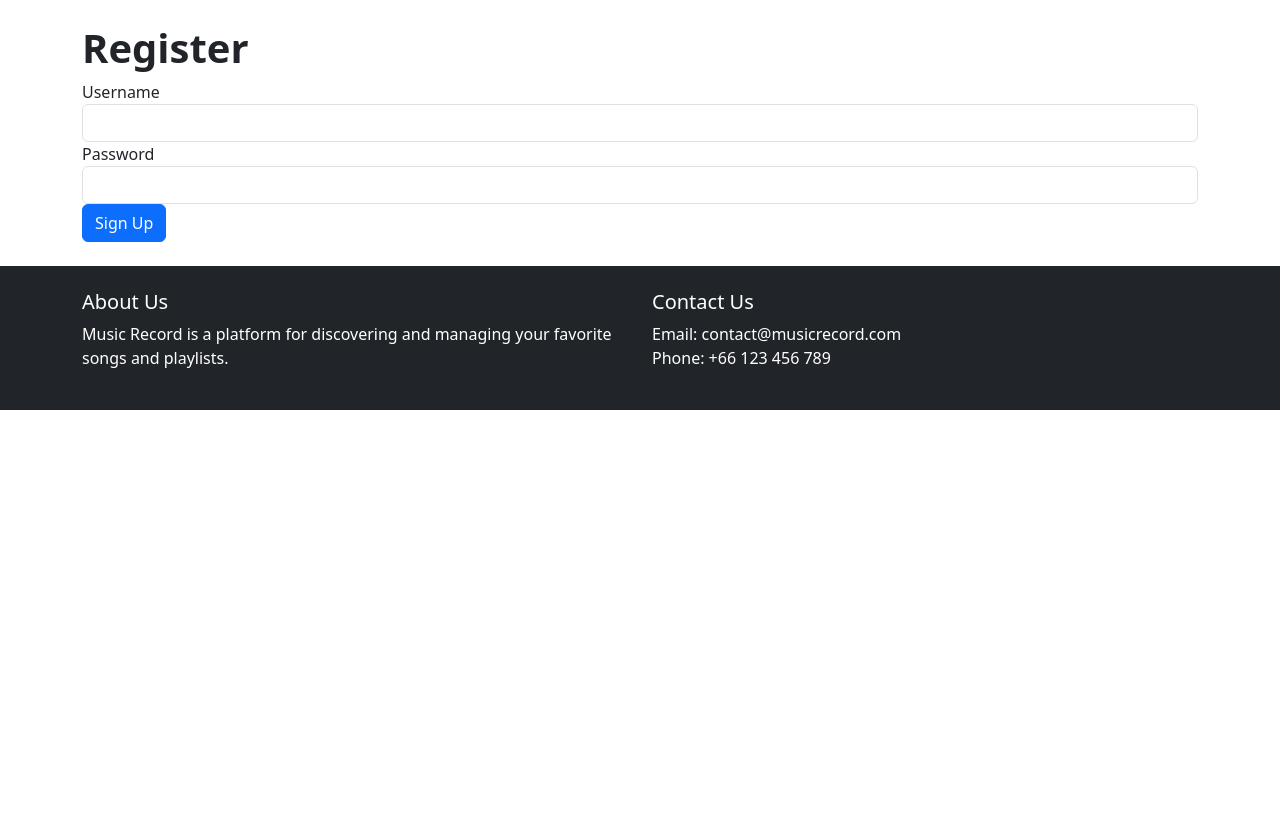
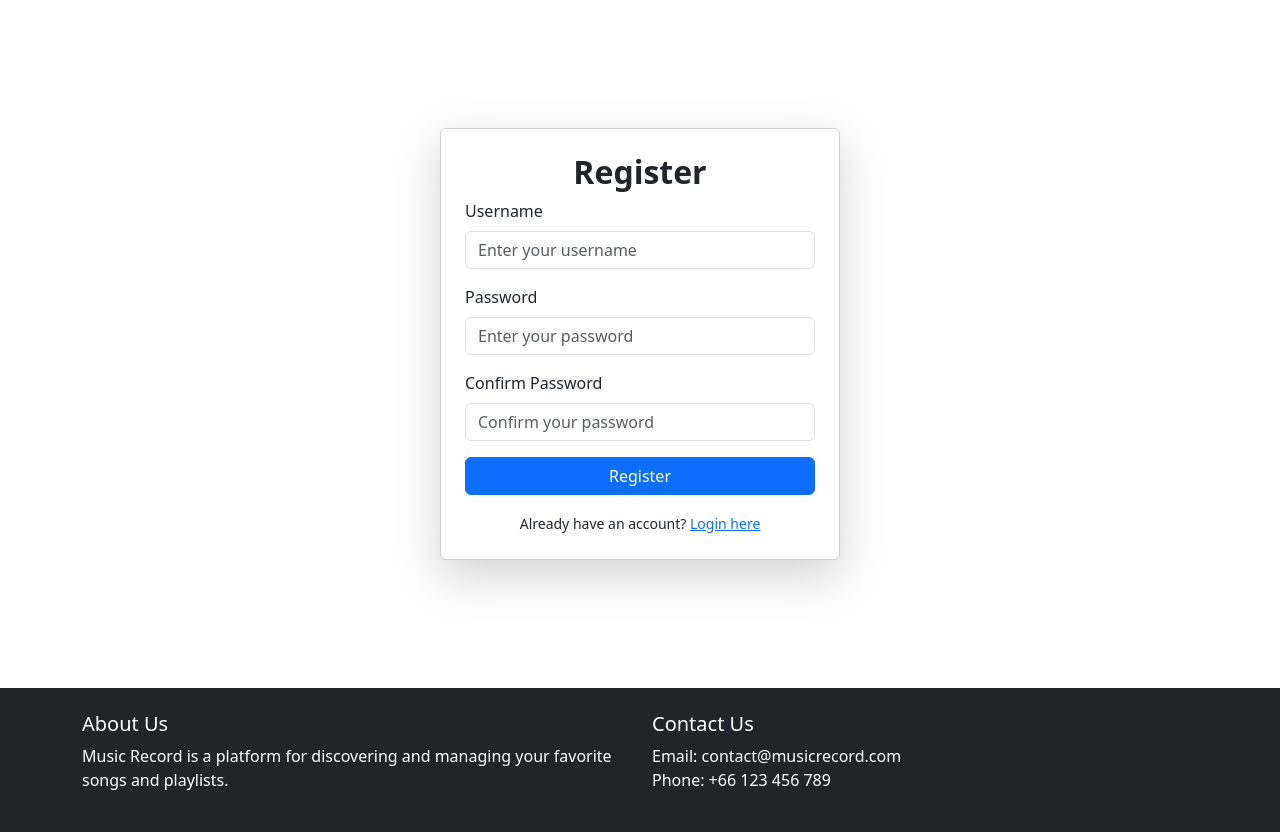
Before and after one commit to Peeranatz/My-website, a Flask app: page /register in a window 1280 px wide. Shown: the part 56-888 px from the top of the page. Before the commit the page ends 800 px from the top, so only its background shows below. Run offline with Flask 3, Linux system fonts and the light colour scheme.

Commit message:
แกไขหน้า register

```diff
--- a/app/forms.py
+++ b/app/forms.py
@@ -1,10 +1,14 @@
 from flask_wtf import FlaskForm
 from wtforms import StringField, PasswordField, SubmitField, TextAreaField
-from wtforms.validators import DataRequired, Length
+from wtforms.validators import DataRequired, Length, EqualTo
 
 class RegistrationForm(FlaskForm):
     username = StringField('Username', validators=[DataRequired(), Length(min=2, max=50)])
     password = PasswordField('Password', validators=[DataRequired()])
+    confirm_password = PasswordField('Confirm Password', validators=[
+        DataRequired(),
+        EqualTo('password', message="Passwords must match")
+    ])
     submit = SubmitField('Sign Up')
 
 class LoginForm(FlaskForm):
--- a/app/routes.py
+++ b/app/routes.py
@@ -30,11 +30,19 @@ def about():
 def register():
     form = RegistrationForm()
     if form.validate_on_submit():
+        # ตรวจสอบว่ารหัสผ่านตรงกัน (อันนี้จริงๆ ไม่จำเป็นเพราะ EqualTo จัดการให้แล้ว)
+        if form.password.data != form.confirm_password.data:
+            flash("Passwords do not match!", "danger")
+            return redirect(url_for('auth.register'))
+
+        # เพิ่มผู้ใช้ลง Database
         user = User(username=form.username.data, password=form.password.data)
         db.session.add(user)
         db.session.commit()
-        flash('Registration successful!', 'success')
+
+        flash("Registration successful! You can now log in.", "success")
         return redirect(url_for('auth.login'))
+
     return render_template('register.html', form=form)
 
 @auth_routes.route('/login', methods=['GET', 'POST'])
--- a/app/templates/login.html
+++ b/app/templates/login.html
@@ -12,7 +12,7 @@
 <body class="bg-dark d-flex align-items-center justify-content-center vh-100">
 
     <div class="card p-4 shadow-lg rounded" style="width: 400px;">
-        <h3 class="text-center mb-3">Welcome Back 🎵</h3>
+        <h3 class="text-center mb-3">Welcome To Music REC 🎵</h3>
         <form method="POST">
             {{ form.hidden_tag() }}
 
--- a/app/templates/register.html
+++ b/app/templates/register.html
@@ -1,17 +1,33 @@
 {% extends "base.html" %}
+
 {% block content %}
-<h1><strong>Register</strong></h1>
+<div class="container d-flex justify-content-center align-items-center" style="height: 80vh;">
+    <div class="card shadow-lg p-4" style="width: 400px;">
+        <h2 class="text-center"><strong>Register</strong></h2>
+        <form method="POST">
+            {{ form.hidden_tag() }}
 
-<form method="POST">
-    {{ form.hidden_tag() }}
-    <div class="form-group">
-        {{ form.username.label }} {{ form.username(class="form-control") }}
+            <div class="mb-3">
+                {{ form.username.label(class="form-label") }}
+                {{ form.username(class="form-control", placeholder="Enter your username") }}
+            </div>
+
+            <div class="mb-3">
+                {{ form.password.label(class="form-label") }}
+                {{ form.password(class="form-control", placeholder="Enter your password") }}
+            </div>
+
+            <div class="mb-3">
+                {{ form.confirm_password.label(class="form-label") }}
+                {{ form.confirm_password(class="form-control", placeholder="Confirm your password") }}
+            </div>
+
+            <button type="submit" class="btn btn-primary w-100">Register</button>
+        </form>
+
+        <div class="text-center mt-3">
+            <small>Already have an account? <a href="{{ url_for('auth.login') }}">Login here</a></small>
+        </div>
     </div>
-    <div class="form-group">
-        {{ form.password.label }} {{ form.password(class="form-control") }}
-    </div>
-    <div class="form-group">
-        {{ form.submit(class="btn btn-primary") }}
-    </div>
-</form>
+</div>
 {% endblock %}
```
Also changed, not shown: instance/recommendation.db.
